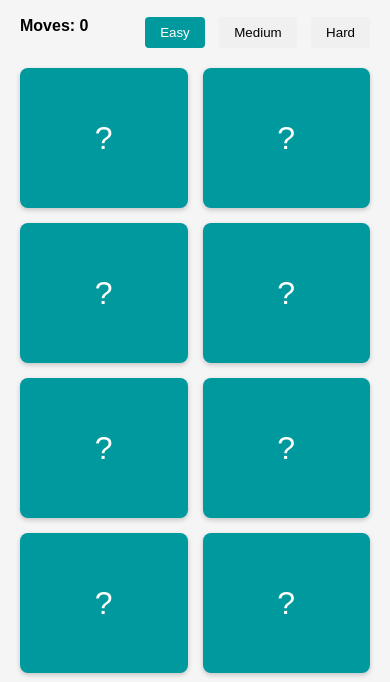
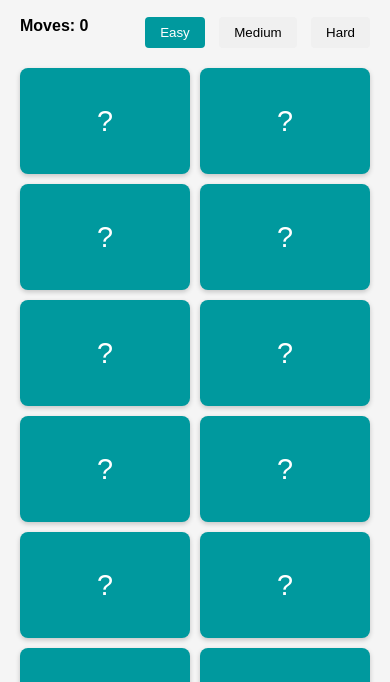
Before and after one commit to TaraHumphrey/matching-pairs, a plain HTML site: page index.html in a window 390 px wide. Shown: the part 118-800 px from the top of the page. Drawn offline with Linux system fonts and the light colour scheme.

Commit message:
Update index.html

```diff
--- a/index.html
+++ b/index.html
@@ -7,10 +7,11 @@
     <style>
         body {
             font-family: Arial, sans-serif;
-            max-width: 1000px;
+            max-width: 1200px;
             margin: 0 auto;
             padding: 20px;
             background-color: #f5f5f5;
+            overflow-x: hidden;
         }
 
         h1 {
@@ -45,12 +46,12 @@
 
         .game-board {
             display: grid;
-            grid-template-columns: repeat(4, 1fr);
-            grid-gap: 15px;
+            grid-template-columns: repeat(8, 1fr);
+            grid-gap: 10px;
         }
 
         .card {
-            height: 120px;
+            height: 90px;
             background-color: #00999E;
             color: white;
             border-radius: 8px;
@@ -58,9 +59,10 @@
             align-items: center;
             justify-content: center;
             cursor: pointer;
-            padding: 10px;
+            padding: 8px;
             text-align: center;
             box-shadow: 0 2px 5px rgba(0, 0, 0, 0.2);
+            font-size: 0.9em;
         }
 
         .card.flipped, .card.solved {
@@ -111,9 +113,37 @@
             cursor: pointer;
         }
 
-        @media (max-width: 768px) {
+        @media (max-width: 1200px) {
+            .game-board {
+                grid-template-columns: repeat(6, 1fr);
+            }
+        }
+
+        @media (max-width: 900px) {
+            .game-board {
+                grid-template-columns: repeat(4, 1fr);
+            }
+        }
+
+        @media (max-width: 600px) {
             .game-board {
                 grid-template-columns: repeat(2, 1fr);
+            }
+        }
+
+        @media (orientation: landscape) and (max-height: 600px) {
+            .card {
+                height: 70px;
+                font-size: 0.8em;
+            }
+
+            body {
+                padding: 10px;
+            }
+
+            h1 {
+                margin-bottom: 10px;
+                font-size: 1.5em;
             }
         }
     </style>
```
